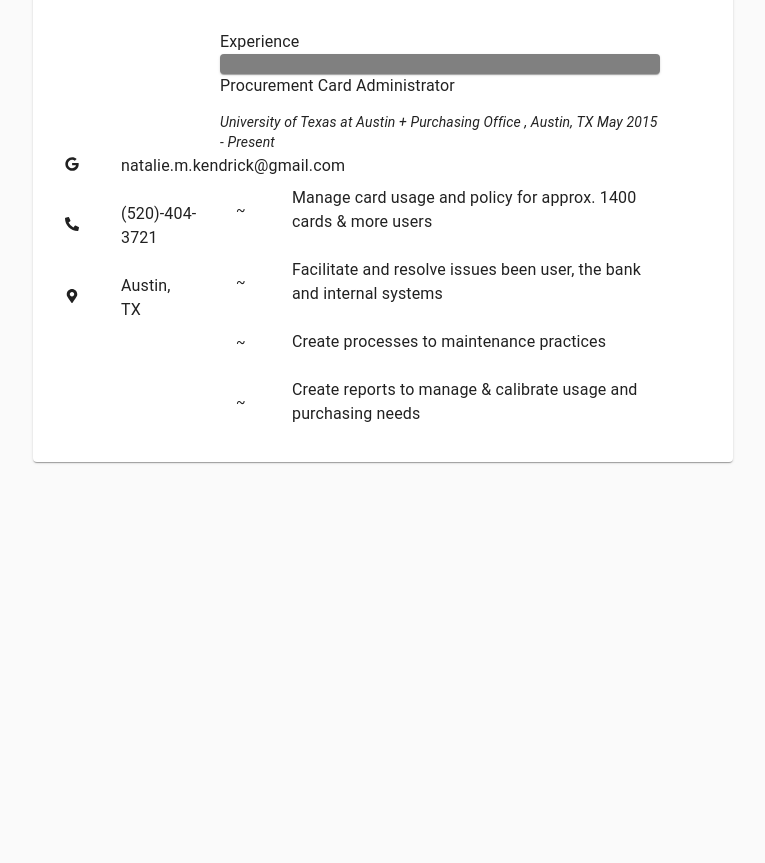
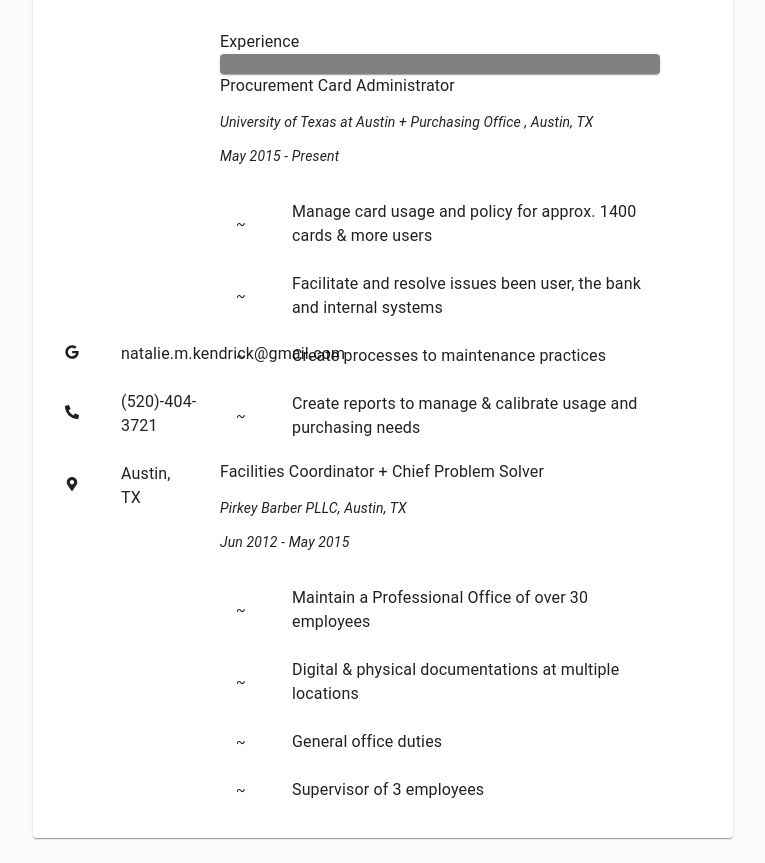
Before and after one commit to listenToRipley/nataliekendrick, a React (Create React App) app: page /resume in a window 1280 px wide. Shown: the part 248-1111 px from the top of the page, without its empty margins (257-1022 px from the left). Before the commit the page ends 800 px from the top, so only its background shows below. Built offline with nearby package versions, Linux system fonts and the light colour scheme.

Commit message:
added more expierence

```diff
--- a/src/Components/Resume.js
+++ b/src/Components/Resume.js
@@ -92,8 +92,8 @@ const Resume = () => {
             <Typography>Experience</Typography>
             <Paper className={classes.line}>.</Paper>
             <Typography>Procurement Card Administrator</Typography>
-            <p><em>University of Texas at Austin + Purchasing Office , Austin, TX
-May 2015 - Present</em></p>
+            <p><em>University of Texas at Austin + Purchasing Office , Austin, TX </em></p>
+            <p><em>May 2015 - Present</em></p>
             <List>
               <ListItem>
                 <ListItemAvatar>~</ListItemAvatar>
@@ -124,6 +124,40 @@ May 2015 - Present</em></p>
               </ListItem>
             </List>
 
+            <Typography>Facilities Coordinator + Chief Problem Solver </Typography>
+            <p><em>Pirkey Barber PLLC, Austin, TX</em></p>
+            <p><em>Jun 2012 - May 2015</em></p>
+            <List>
+              <ListItem>
+                <ListItemAvatar>~</ListItemAvatar>
+                <ListItemText>
+                Maintain a Professional Office of over 30 employees
+                </ListItemText>
+              </ListItem>
+
+              <ListItem>
+                <ListItemAvatar>~</ListItemAvatar>
+                <ListItemText>
+                Digital & physical documentations at multiple locations
+                </ListItemText>
+              </ListItem>
+
+              <ListItem>
+                <ListItemAvatar>~</ListItemAvatar>
+                <ListItemText>
+                 General office duties
+                </ListItemText>
+              </ListItem>
+
+              <ListItem>
+                <ListItemAvatar>~</ListItemAvatar>
+                <ListItemText>
+                Supervisor of 3 employees
+                </ListItemText>
+              </ListItem>
+            </List>
+
+
 
           </Grid>
 
```
